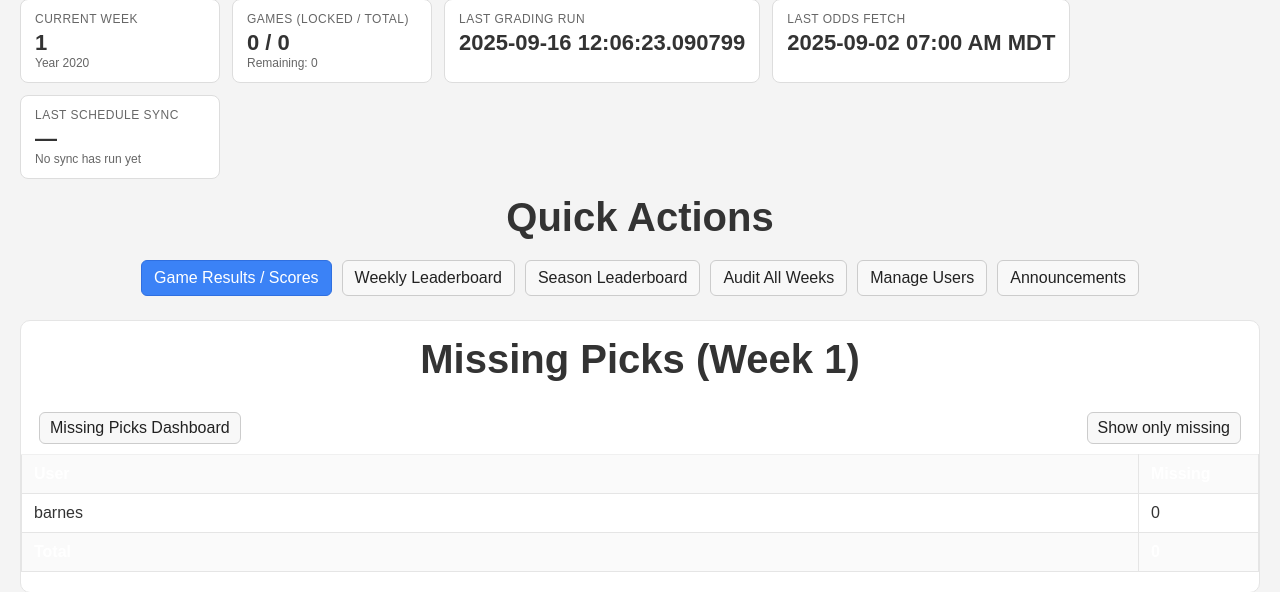
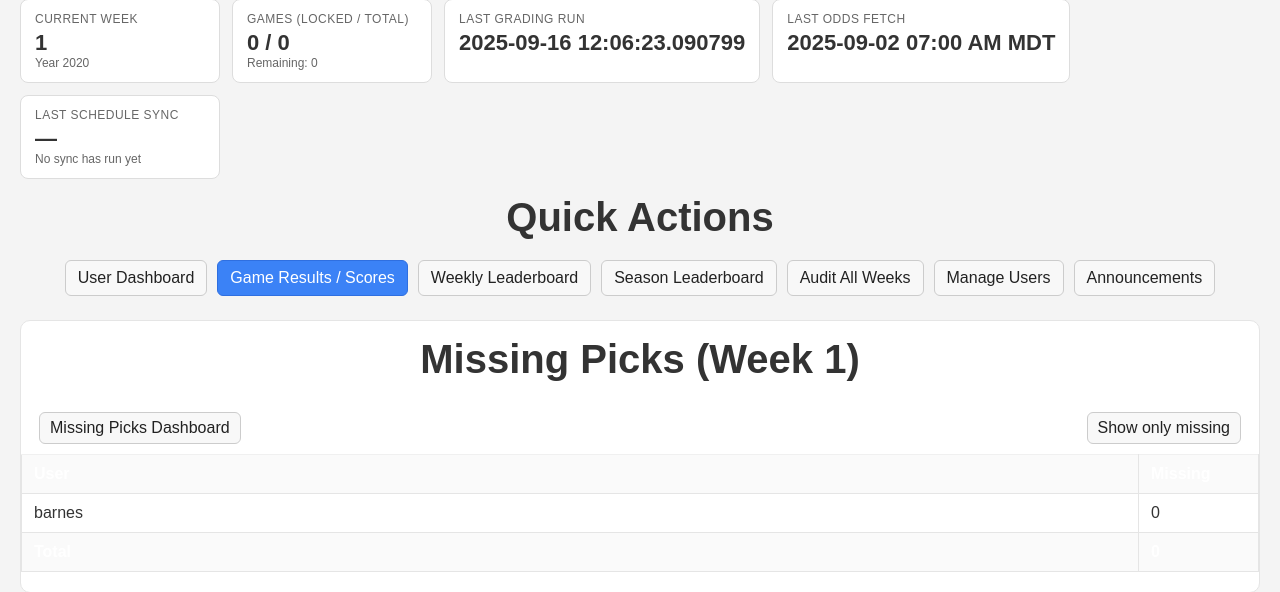
Before and after one commit to stevenbarnes2017/NFL_Football_Pool, a Flask app: page /admin/admin_dashboard in a window 1280 px wide. Shown: the part 126-718 px from the top of the page. Run offline with Flask 3, Linux system fonts and the light colour scheme; a user stored in the database is signed in; tables that the repository leaves empty hold one stand-in row (values such as "Sample post"); parts of the project's set-up code (start-up, migrations or seed data) failed here and were passed over; some libraries are stand-ins or nearby versions.

Commit message:
add user dashboard to admin dashboard

```diff
--- a/Football_Project/auth/routes.py
+++ b/Football_Project/auth/routes.py
@@ -111,7 +111,10 @@ def login():
             if not has_groups:
                 return redirect(url_for("main.post_auth_group_choice"))
 
-            return redirect(request.args.get("next") or url_for("main.index"))
+            if not session.get("active_group_id"):
+                session["active_group_id"] = has_groups.group_id
+
+            return redirect(request.args.get("next") or url_for("main.dashboard"))
 
         flash("Invalid credentials.", "danger")
 
--- a/Football_Project/templates/admin_dashboard.html
+++ b/Football_Project/templates/admin_dashboard.html
@@ -99,6 +99,7 @@
 <!-- Quick actions -->
 <h2>Quick Actions</h2>
 <div class="buttons">
+  <a class="btn" href="{{ url_for('main.dashboard') }}">User Dashboard</a>
   <a class="btn btn-primary" href="{{ url_for('admin.admin_scores', week=stats.current_week) }}">Game Results / Scores</a>
   <a class="btn" href="{{ url_for('main.leaderboard', tab='weekly', week=stats.current_week) }}">Weekly Leaderboard</a>
   <a class="btn" href="{{ url_for('main.leaderboard', tab='season') }}">Season Leaderboard</a>
```
